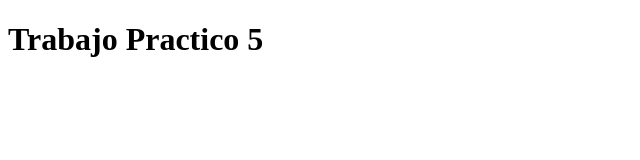
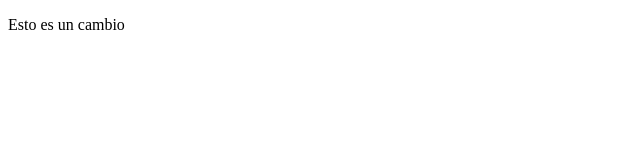
Before and after one commit to elProfeAle/TrabajosPracticos2026b, a plain HTML site: page TP5/index.html in a window 1280 px wide. Shown: the whole page, without its empty margins (0-640 px from the left). Drawn offline with Linux system fonts and the light colour scheme.

Commit message:
Modifique el index

```diff
--- a/TP5/index.html
+++ b/TP5/index.html
@@ -6,6 +6,7 @@
     <title>Document</title>
 </head>
 <body>
-    <h1>Trabajo Practico 5</h1>
+
+    <p>Esto es un cambio</p>
 </body>
 </html>
```
